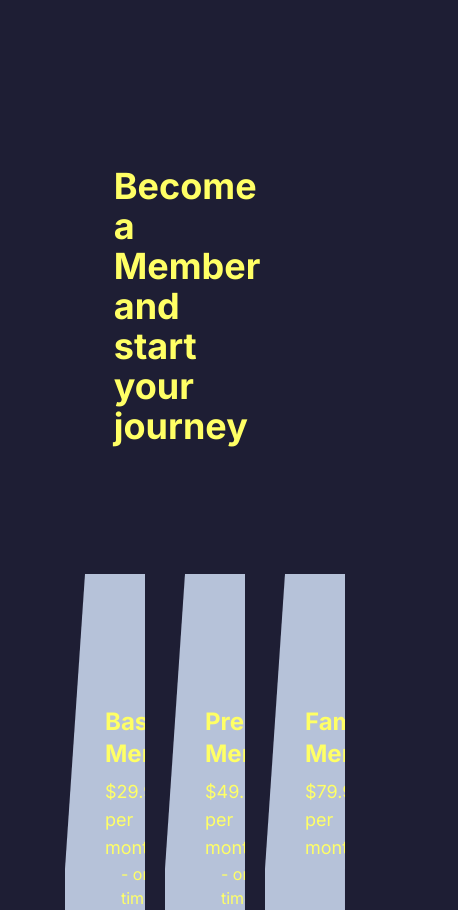
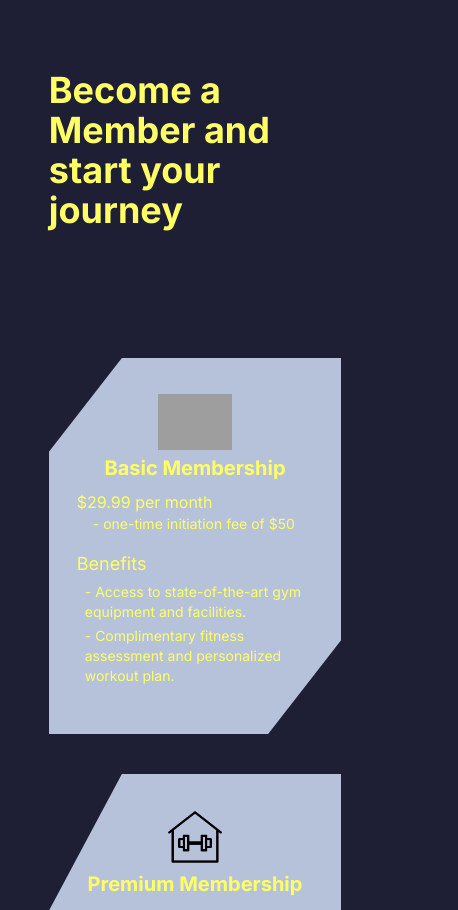
Before and after one commit to JoseJ55/fitness-website, a Next.js app: page /membership in a window 390 px wide. Shown: the part 658-1568 px from the top of the page, 458 px wide, since content can reach past the window. Built offline with nearby package versions, Linux system fonts and the light colour scheme; grey boxes are pictures that could not be loaded.

Commit message:
added teh responsive code to join page

```diff
--- a/components/Membership/FQA.tsx
+++ b/components/Membership/FQA.tsx
@@ -38,22 +38,22 @@ const QA = ({ qa } : { qa: question }) => {
 
     switch (id) {
         case 1:
-            container = 'w-1/4 flex flex-col self-start gap-5';
+            container = 'w-4/6 sm:w-1/4 flex flex-col self-start gap-3 sm:gap-5';
             quest = `text-custom-main z-20 transition-all duration-1000 ease-in-out ${show ? 'translate-x-1/4 opacity-100' : '-translate-x-0 opacity-0'}`;
             ans = `text-custom-main z-20 transition-all duration-1000 ease-in-out ${show ? 'translate-x-1/2 opacity-100' : 'translate-x-full opacity-0'}`;
             break;
         case 2:
-            container = 'w-1/4 flex flex-col self-end gap-5';
+            container = 'w-4/6 sm:w-1/4 flex flex-col self-end gap-3 sm:gap-5';
             quest = `text-custom-main z-20 transition-all duration-1000 ease-in-out ${show ? '-translate-x-1/2 opacity-100' : '-translate-x-full opacity-0'}`;
             ans = `text-custom-main z-20 transition-all duration-1000 ease-in-out ${show ? '-translate-x-1/4 opacity-100' : '-translate-x-0 opacity-0'}`;
             break;
         case 3:
-            container = 'w-1/4 flex flex-col self-center gap-5';
-            quest = `text-custom-main z-20 transition-all duration-1000 ease-in-out ${show ? '-translate-x-1/2 opacity-100' : '-translate-x-full opacity-0'}`;
-            ans = `text-custom-main z-20 transition-all duration-1000 ease-in-out ${show ? '-translate-x-1/4 opacity-100' : 'translate-x-0 opacity-0'}`;
+            container = 'w-4/6 sm:w-1/4 flex flex-col self-center gap-3 sm:gap-5';
+            quest = `text-custom-main z-20 transition-all duration-1000 ease-in-out ${show ? '-translate-x-1/3 opacity-100' : '-translate-x-full opacity-0'}`;
+            ans = `text-custom-main z-20 transition-all duration-1000 ease-in-out ${show ? '-translate-x-2/6 opacity-100' : 'translate-x-0 opacity-0'}`;
             break;
         default:
-            container = 'w-1/4 flex flex-col self-end gap-5';
+            container = 'w-4/6 sm:w-1/4 flex flex-col self-end gap-3 sm:gap-5';
             quest = `text-custom-main z-20 transition-all duration-1000 ease-in-out ${show ? '-translate-x-1/4 opacity-100' : 'translate-x-0 opacity-0'}`;
             ans = `text-custom-main z-20 transition-all duration-1000 ease-in-out ${show ? '-translate-x-1/2 opacity-100' : '-translate-x-full opacity-0'}`;
     }
@@ -115,9 +115,27 @@ function FQA() {
 
 
     return (
-        <div className='bg-custom-background flex justify-center items-center w-full'>
-            <div className='w-9/12 py-72 flex flex-col justify-center item-center'>
-                <p className={`text-custom-main font-bold text-8xl translate-x-full w-fit -rotate-45 sticky top-1/4 z-10 ${fade ? 'opacity-55' : 'opacity-100'}`}>FQA</p>
+        <div className='bg-custom-background flex justify-center items-center w-full overflow-hidden'>
+            <div className='
+                w-10/12 md:w-9/12 xl:w-7/12
+                py-44 sm:py-72
+                flex
+                flex-col
+                justify-center
+                item-center
+            '>
+                <p className={`
+                    text-custom-main
+                    font-bold
+                    text-6xl sm:text-8xl
+                    translate-x-full
+                    w-fit
+                    -rotate-45
+                    sticky
+                    top-1/12 sm:top-1/4 xl:top-0
+                    z-10
+                    ${fade ? 'opacity-55' : 'opacity-100'}
+                `}>FQA</p>
 
                 <div ref={questionsRef} className='flex flex-col justify-start items-center py-32 gap-32 w-full'>
                     {data.map((question) => (
--- a/components/Membership/Hero.tsx
+++ b/components/Membership/Hero.tsx
@@ -2,11 +2,13 @@ import Image from "next/image"
 
 function Hero() {
   return (
-    <div className='w-full h-96 flex justify-center items-center relative bg-custom-background'>
+    <div className='w-full h-96 flex justify-center items-center relative bg-custom-background overflow-hidden'>
         <div className='w-full h-full absolute top-0 left-0 z-10 bg-white opacity-55'>
             <Image
                 layout='fill'
                 objectFit='cover'
+                placeholder='empty'
+                priority
                 src='/assets/samuel-girven-fqMu99l8sqo-unsplash.jpg'
                 alt='membership banner background' />
         </div>
--- a/components/Membership/Memberships.tsx
+++ b/components/Membership/Memberships.tsx
@@ -42,15 +42,15 @@ const Membership = ({ membership } : { membership : membership}) => {
         ref={membershipRef}
         className={`
             bg-custom-accent
-            py-14
-            px-10
+            py-9 lg:py-14
+            px-7 lg:px-10
             flex
             flex-col
             justify-start
             items-center
             w-full
             min-h-72
-            gap-5
+            gap-1 lg:gap-5
             clip-top-triangle
             transition-all
             duration-500
@@ -67,20 +67,45 @@ const Membership = ({ membership } : { membership : membership}) => {
             </div>
 
             <div className='flex flex-col justify-start items-start w-full'>
-                <p className='text-2xl text-custom-main font-bold w-full text-center mb-2'>{title}</p>
+                <p className='
+                    text-xl lg:text-2xl
+                    text-custom-main
+                    font-bold
+                    w-full
+                    text-center
+                    mb-2
+                '>{title}</p>
 
-                <p className='text-custom-main text-lg self-start'>${price.monthly} per month</p>
+                <p className='
+                    text-custom-main
+                    text-base lg:text-lg
+                    self-start
+                '>${price.monthly} per month</p>
                 {price.one_time != null &&
                     <div className='flex flex-col justify-start items-start px-4'>
-                        <p className='text-custom-main'>- one-time initiation fee of ${price.one_time}</p>
+                        <p className='text-custom-main text-sm lg:text-base'>- one-time initiation fee of ${price.one_time}</p>
                     </div>
                 }
             </div>
 
-            <div className='flex flex-col justify-start items-start gap-2 py-6'>
+            <div className='
+                flex
+                flex-col
+                justify-start
+                items-start
+                gap-1 lg:gap-2
+                py-3 lg:py-6
+            '>
                 <p className='text-custom-main text-lg'>Benefits</p>
 
-                <div className='flex flex-col justify-start items-start gap-2 px-2'>
+                <div className='
+                    flex
+                    flex-col
+                    justify-start
+                    items-start
+                    gap-1 lg:gap-2
+                    px-2
+                '>
                     {privileges.map((privilege, index) => (
                         <p key={index} className='text-custom-main text-sm'>- {privilege}</p>
                     ))}
@@ -139,10 +164,33 @@ function Memberships() {
     ]
 
     return (
-        <div className='w-full min-h-96 py-96 bg-custom-background flex flex-col justify-center items-center gap-32'>
-            <p className='text-custom-main text-4xl -translate-x-1/3 w-1/4 font-bold'>Become a Member and start your journey</p>
+        <div className='
+            w-full
+            min-h-96
+            py-72 sm:py-96
+            bg-custom-background
+            flex
+            flex-col
+            justify-center
+            items-center
+            gap-32
+            overflow-hidden
+        '>
+            <p className='
+                text-custom-main
+                text-4xl
+                md:-translate-x-1/3
+                w-3/4 sm:1/2 md:w-1/4
+                font-bold
+            '>Become a Member and start your journey</p>
 
-            <div className='w-8/12 grid grid-cols-3 gap-10 align-items-stretch'>
+            <div className='
+                w-3/4 md:w-10/12 2xl:w-9/12 xl:w-8/12 2xl:w-2/4
+                grid
+                grid-cols-1 md:grid-cols-3
+                gap-10 md:gap-4 2xl:gap-10
+                align-items-stretch
+            '>
                 {memberships.map((membership) => (
                     <Membership key={membership.id} membership={membership} />
                 ))}
```
